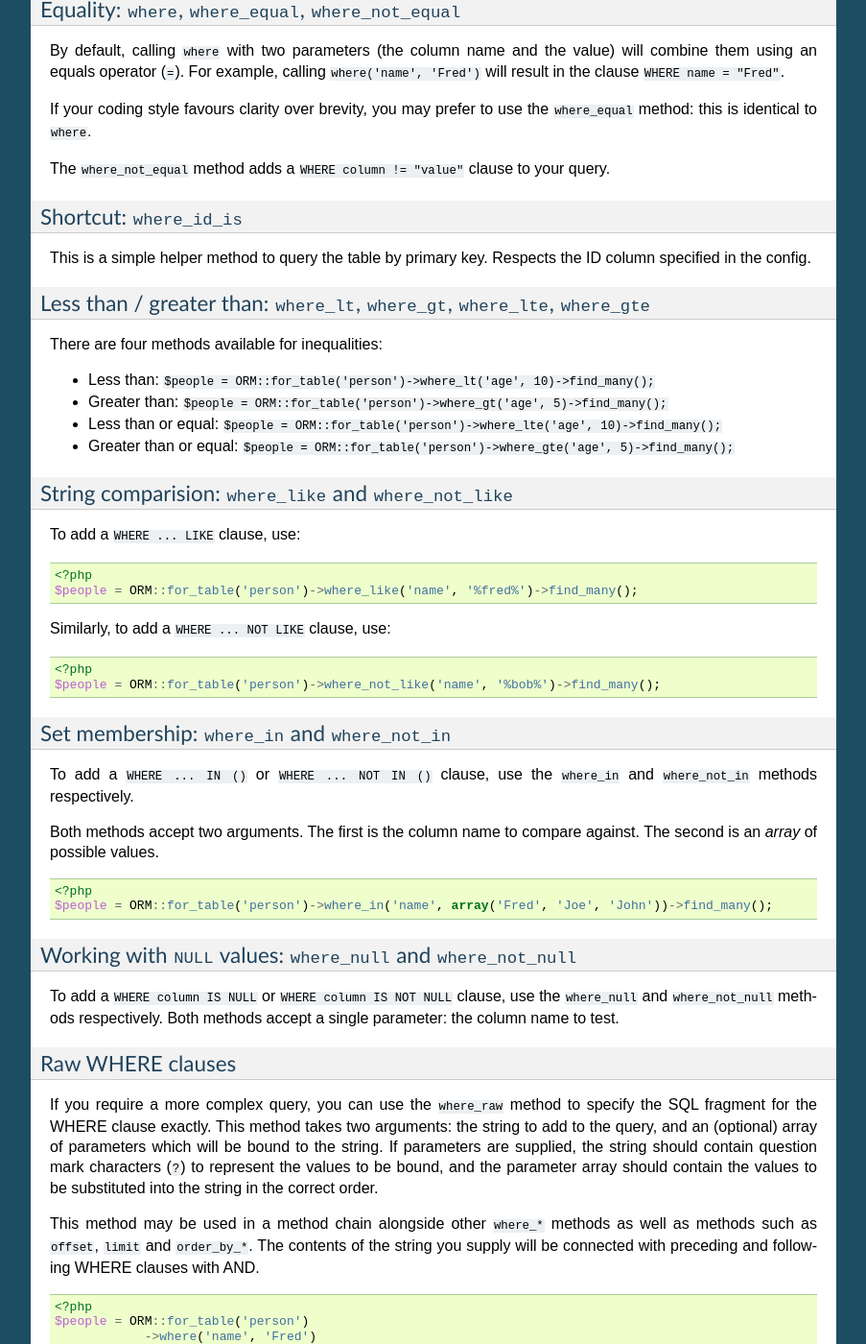
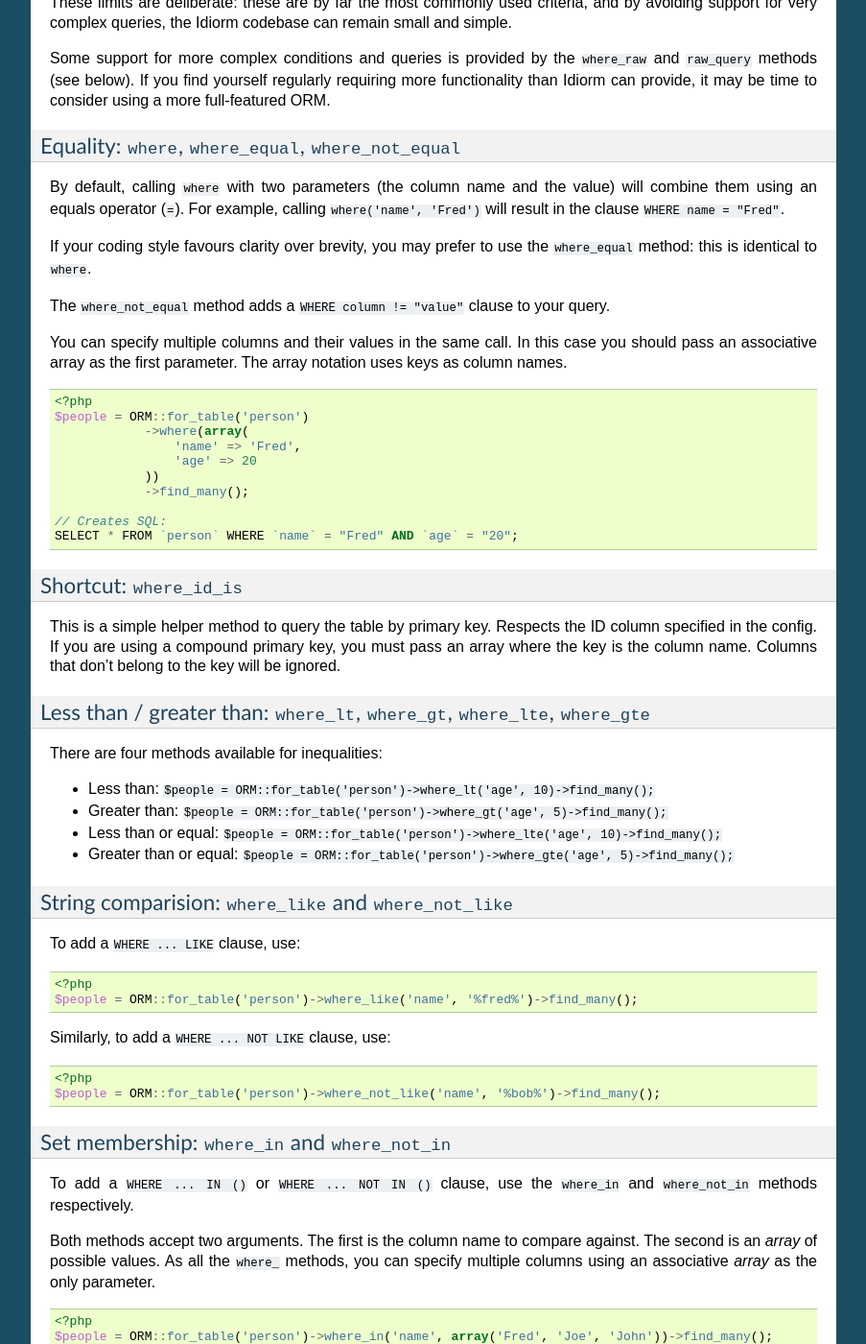
Before and after one commit to j4mie/idiorm, a Sphinx documentation site: the page built from docs/querying.rst, in a window 1280 px wide and 1400 px high, scrolled down 3269 px. Shown: the whole window at 96% size, without its empty margins (198-1101 px from the left). Built offline with Sphinx 7.4.7, drawn with Linux system fonts in a browser that asks for light colours; some of the changed text lies outside the part shown.

Commit message:
Document the new compound primary keys behaviour and features

```diff
--- a/docs/querying.rst
+++ b/docs/querying.rst
@@ -84,6 +84,18 @@
 
     <?php
     $person = ORM::for_table('person')->find_one(5);
+
+If you are using a compound primary key, you can find the records
+using an array as the parameter:
+
+.. code-block:: php
+
+    <?php
+    $person = ORM::for_table('user_role')->find_one(array(
+        'user_id' => 34,
+        'role_id' => 10
+    ));
+
 
 Multiple records
 ^^^^^^^^^^^^^^^^
@@ -238,11 +250,30 @@
 The ``where_not_equal`` method adds a ``WHERE column != "value"`` clause
 to your query.
 
+You can specify multiple columns and their values in the same call. In this
+case you should pass an associative array as the first parameter. The array
+notation uses keys as column names.
+
+.. code-block:: php
+
+    <?php
+    $people = ORM::for_table('person')
+                ->where(array(
+                    'name' => 'Fred',
+                    'age' => 20
+                ))
+                ->find_many();
+
+    // Creates SQL:
+    SELECT * FROM `person` WHERE `name` = "Fred" AND `age` = "20";
+
 Shortcut: ``where_id_is``
 '''''''''''''''''''''''''
 
 This is a simple helper method to query the table by primary key.
-Respects the ID column specified in the config.
+Respects the ID column specified in the config. If you are using a compound
+primary key, you must pass an array where the key is the column name. Columns
+that don't belong to the key will be ignored.
 
 Less than / greater than: ``where_lt``, ``where_gt``, ``where_lte``, ``where_gte``
 ''''''''''''''''''''''''''''''''''''''''''''''''''''''''''''''''''''''''''''''''''
@@ -282,7 +313,9 @@
 ``where_in`` and ``where_not_in`` methods respectively.
 
 Both methods accept two arguments. The first is the column name to
-compare against. The second is an *array* of possible values.
+compare against. The second is an *array* of possible values. As all the
+``where_`` methods, you can specify multiple columns using an associative
+*array* as the only parameter.
 
 .. code-block:: php
 
```
Also changed, not shown: docs/configuration.rst (+13 -0 lines).
